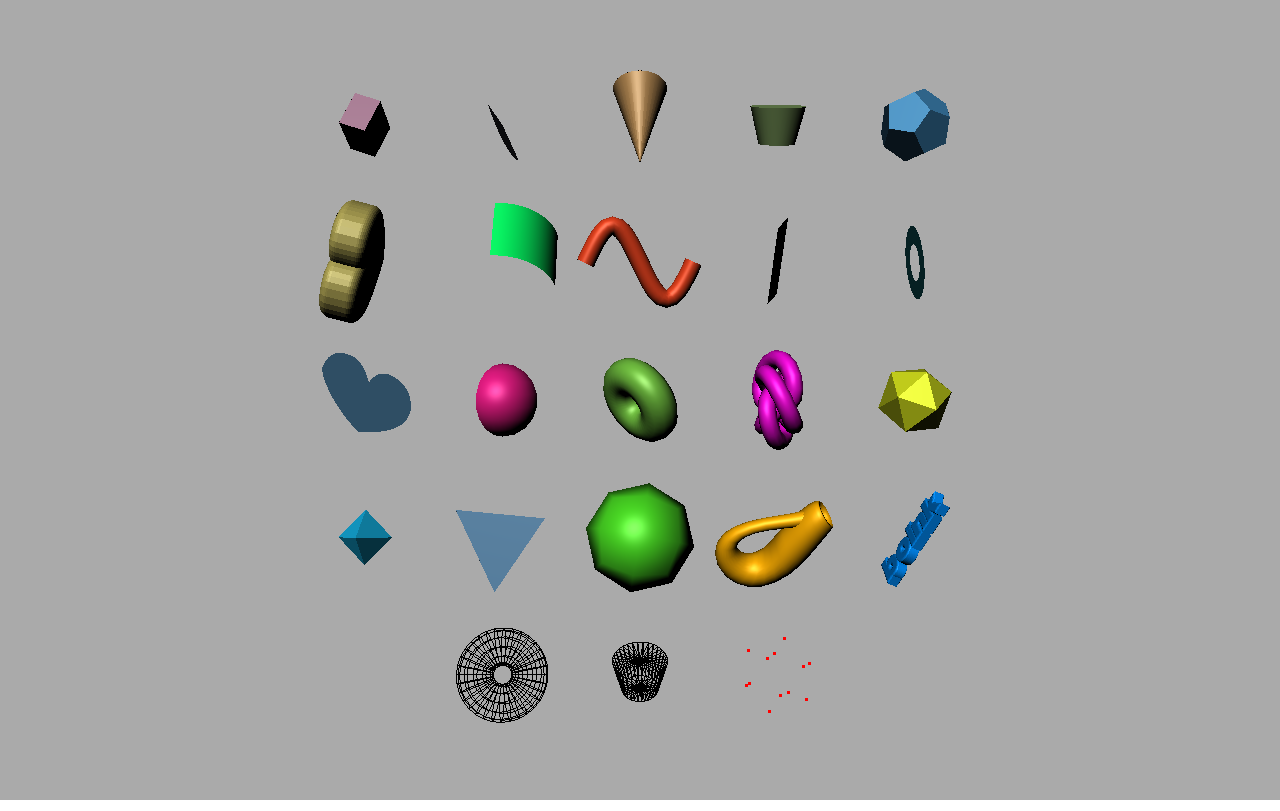
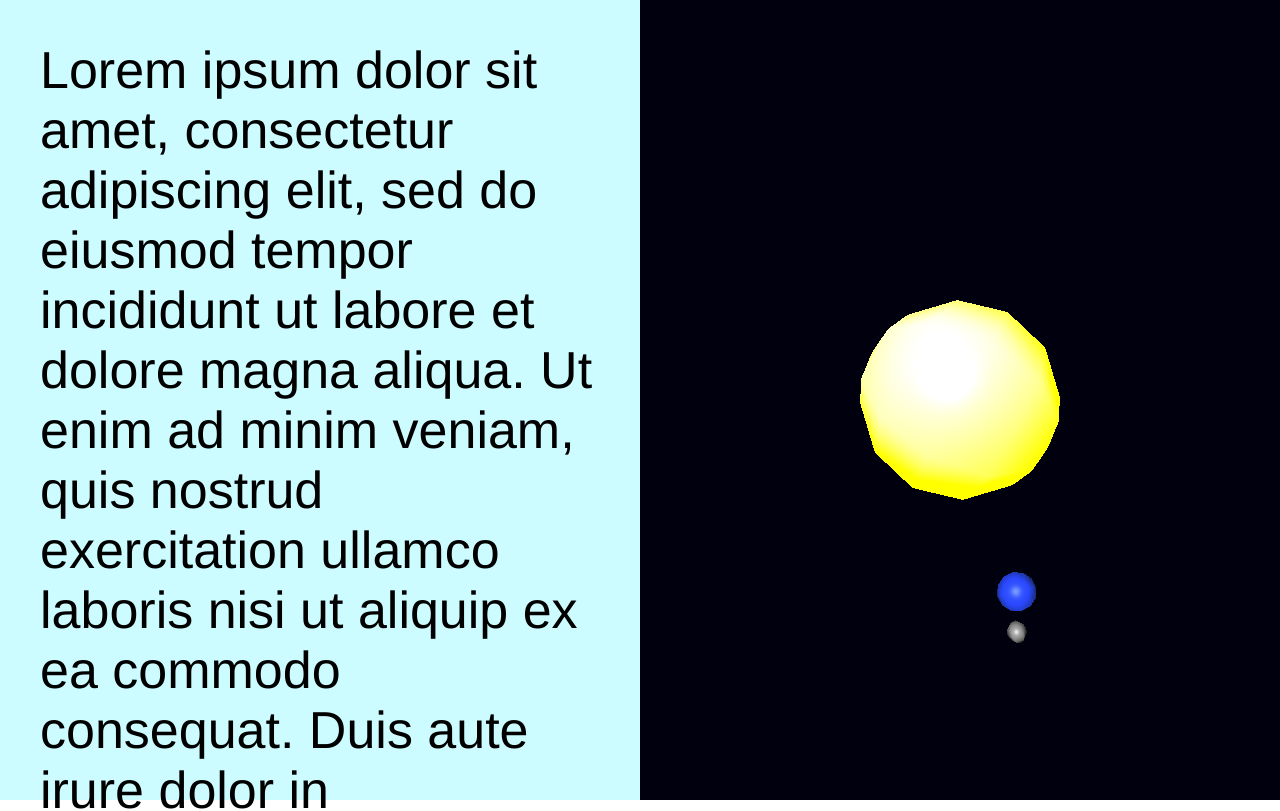
Before and after one commit to rong-xiang/three-js-fundamentals, a website built with Parcel: page index.html in a window 1280 px wide. Shown: the top 811 px of the page. Built offline with nearby package versions, Linux system fonts and the light colour scheme; animation ran at ten frames a second.

Commit message:
Added solar system.

```diff
--- a/index.html
+++ b/index.html
@@ -3,11 +3,23 @@
   <head>
     <meta name="viewport" content="width=device-width, initial-scale=1.0" />
     <!--Change js file here-->
-    <script defer src="./src/js/primitives.js"></script>
+    <script defer src="./src/js/solarSystem.js"></script>
     <link href="./src/sass/style.scss" rel="stylesheet" type="text/css" />
     <title>Rong's Three.js Practice</title>
   </head>
   <body>
-    <canvas id="c"></canvas>
+    <!--PRIMITIVES-->
+    <div class="flex-container">
+      <div class="text">
+        Lorem ipsum dolor sit amet, consectetur adipiscing elit, sed do eiusmod
+        tempor incididunt ut labore et dolore magna aliqua. Ut enim ad minim
+        veniam, quis nostrud exercitation ullamco laboris nisi ut aliquip ex ea
+        commodo consequat. Duis aute irure dolor in reprehenderit in voluptate
+        velit esse cillum dolore eu fugiat nulla pariatur. Excepteur sint
+        occaecat cupidatat non proident, sunt in culpa qui officia deserunt
+        mollit anim id est laborum
+      </div>
+      <canvas id="c"></canvas>
+    </div>
   </body>
 </html>
--- /dev/null
+++ b/src/js/solarSystem.js
@@ -0,0 +1,111 @@
+import * as THREE from 'three';
+import { ObjectSpaceNormalMap } from 'three';
+
+// SET UP
+
+// scene
+const canvas = document.querySelector('canvas');
+const renderer = new THREE.WebGLRenderer({ canvas });
+const scene = new THREE.Scene();
+scene.background = new THREE.Color(0xf);
+
+// camera
+const fov = 90;
+const aspect = 2;
+const near = 0.1;
+const far = 1000;
+const camera = new THREE.PerspectiveCamera(fov, aspect, near, far);
+camera.position.z = 20;
+
+// lighting
+const color = 0xffffff;
+const intensity = 1;
+const light = new THREE.DirectionalLight(color, intensity);
+light.position.set(-1, 2, 4);
+scene.add(light);
+
+// OBJECTS
+
+const objects = [];
+const sphereGeometry = new THREE.SphereGeometry(1, 6, 6);
+
+// solar system
+const solarSystem = new THREE.Object3D();
+scene.add(solarSystem);
+objects.push(solarSystem);
+
+// sun
+const sunMaterial = new THREE.MeshPhongMaterial({ emissive: 0xffff00 });
+const sunMesh = new THREE.Mesh(sphereGeometry, sunMaterial);
+sunMesh.scale.set(5, 5, 5); // 5x sun size
+solarSystem.add(sunMesh);
+objects.push(sunMesh);
+
+// earth orbit
+const earthOrbit = new THREE.Object3D();
+earthOrbit.position.x = 10;
+solarSystem.add(earthOrbit);
+objects.push(earthOrbit);
+
+// earth
+const earthMaterial = new THREE.MeshPhongMaterial({
+  color: 0x2233ff,
+  emissive: 0x112244,
+});
+const earthMesh = new THREE.Mesh(sphereGeometry, earthMaterial);
+earthOrbit.add(earthMesh);
+objects.push(earthMesh);
+
+// moon orbit
+const moonOrbit = new THREE.Object3D();
+moonOrbit.position.x = 2;
+earthOrbit.add(moonOrbit);
+objects.push(moonOrbit);
+
+// moon
+const moonMaterial = new THREE.MeshPhongMaterial({
+  color: 0x888888,
+  emissive: 0x222222,
+});
+const moonMesh = new THREE.Mesh(sphereGeometry, moonMaterial);
+moonMesh.scale.set(0.5, 0.5, 0.5);
+moonOrbit.add(moonMesh);
+objects.push(moonMesh);
+
+// RESPONSIVENESS
+function resizeRenderer(renderer) {
+  const canvas = renderer.domElement;
+  const width = (canvas.clientWidth * window.devicePixelRatio) | 0;
+  const height = (canvas.clientHeight * window.devicePixelRatio) | 0;
+  const needsResize = width !== canvas.width || height !== canvas.height;
+
+  if (needsResize) {
+    renderer.setSize(width, height, false);
+  }
+
+  return needsResize;
+}
+
+//  ANIMATION RENDER LOOP
+function render(time) {
+  time *= 0.001; // converts ms to s
+
+  // check for resize / if yes, resize camera ratio
+  if (resizeRenderer(renderer)) {
+    const canvas = renderer.domElement;
+    camera.aspect = canvas.clientWidth / canvas.clientHeight;
+    camera.updateProjectionMatrix(); // needs to be called everytime you change camera
+  }
+
+  // render each object that animates
+  objects.forEach((obj, i) => {
+    const speed = i * 0.1 + 1;
+    const rotation = time * speed;
+    obj.rotation.z = rotation;
+  });
+
+  renderer.render(scene, camera);
+  requestAnimationFrame(render);
+}
+
+requestAnimationFrame(render);
--- /dev/null
+++ b/src/js/submarine.js
@@ -0,0 +1,6 @@
+'use strict';
+
+import * as THREE from 'three';
+import { GLTFLoader } from 'three/examples/jsm/loaders/GLTFLoader.js';
+
+const loader = new THREE.GLTFLoader();
--- a/src/sass/style.scss
+++ b/src/sass/style.scss
@@ -1,11 +1,30 @@
+* {
+  margin: 0 auto;
+  box-sizing: border-box;
+}
 html,
 body {
-  margin: 0;
+  height: 100%;
+}
+
+.flex-container {
+  display: flex;
+  justify-content: space-between;
+  align-items: center;
+  height: 100vh;
+}
+
+.text {
+  padding: 40px;
+  font-size: 52px;
+  font-family: Helvetica, sans-serif;
+  background-color: rgb(204, 252, 255);
+  width: 50%;
   height: 100%;
 }
 
 canvas {
   height: 100%;
-  width: 100%;
+  width: 50%;
   display: block;
 }
```
